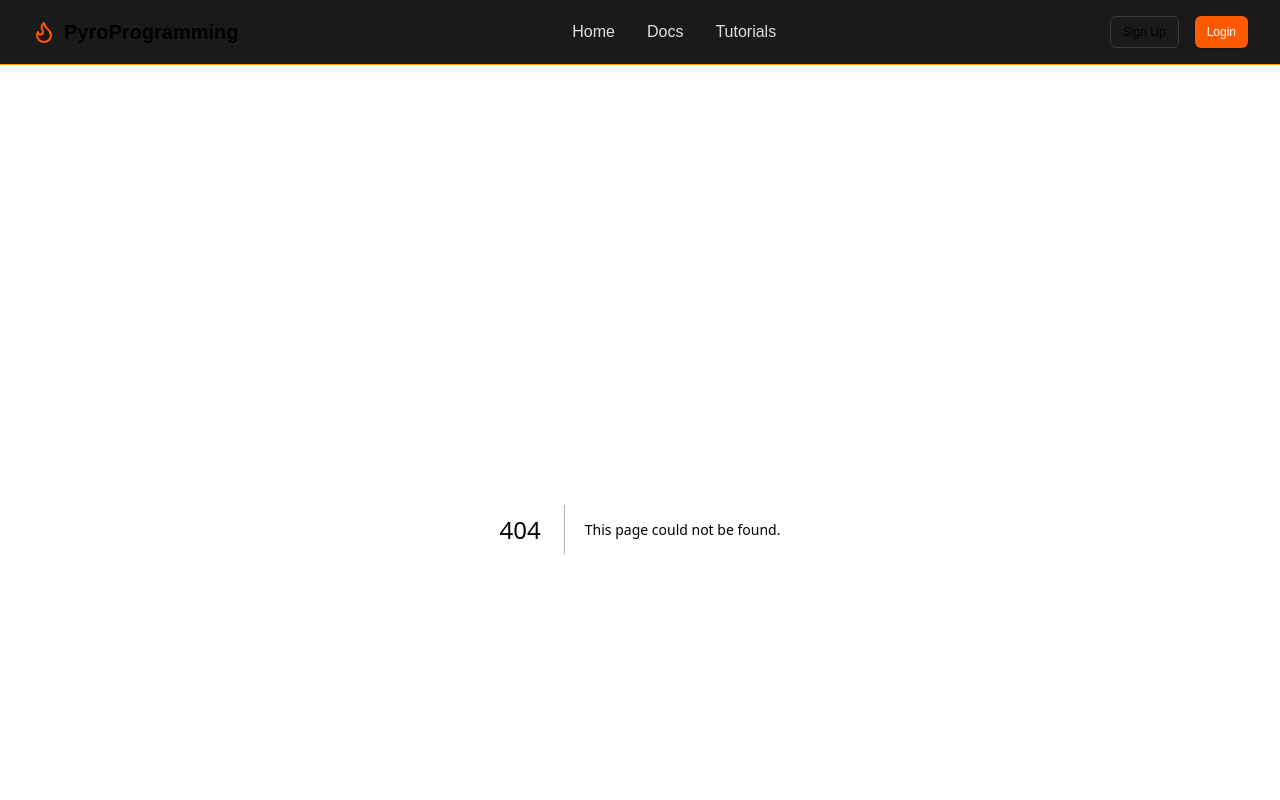
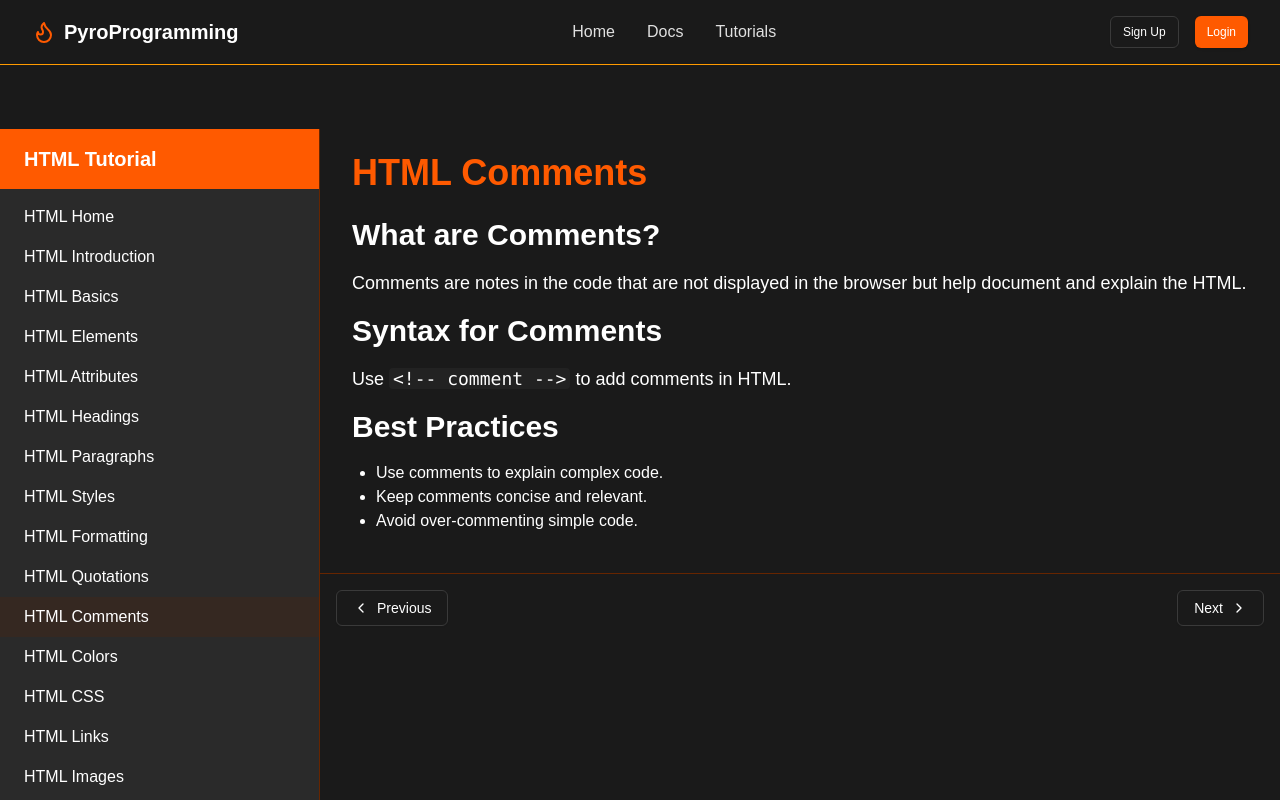
Before and after one commit to 321EZ123/PyroProgramming, a Next.js app: page /tutorials/html/comments in a window 1280 px wide. Before the commit this address had no page. Shown: the top 800 px of the page. Built offline with nearby package versions, Linux system fonts and the light colour scheme.

Commit message:
Create page.tsx

```diff
--- /dev/null
+++ b/src/app/tutorials/html/comments/page.tsx
@@ -0,0 +1,26 @@
+"use client";
+
+export default function HtmlComments() {
+  return (
+    <div className="max-w-4xl mx-auto">
+      <h1 className="text-4xl font-bold mb-6 text-primary">HTML Comments</h1>
+
+      <h2 className="text-3xl font-semibold mb-4">What are Comments?</h2>
+      <p className="text-lg mb-4">
+        Comments are notes in the code that are not displayed in the browser but help document and explain the HTML.
+      </p>
+
+      <h2 className="text-3xl font-semibold mb-4">Syntax for Comments</h2>
+      <p className="text-lg mb-4">
+        Use <code className="bg-card/50 px-1 rounded">&lt;!-- comment --&gt;</code> to add comments in HTML.
+      </p>
+
+      <h2 className="text-3xl font-semibold mb-4">Best Practices</h2>
+      <ul className="list-disc pl-6 mb-4">
+        <li>Use comments to explain complex code.</li>
+        <li>Keep comments concise and relevant.</li>
+        <li>Avoid over-commenting simple code.</li>
+      </ul>
+    </div>
+  );
+}
```
